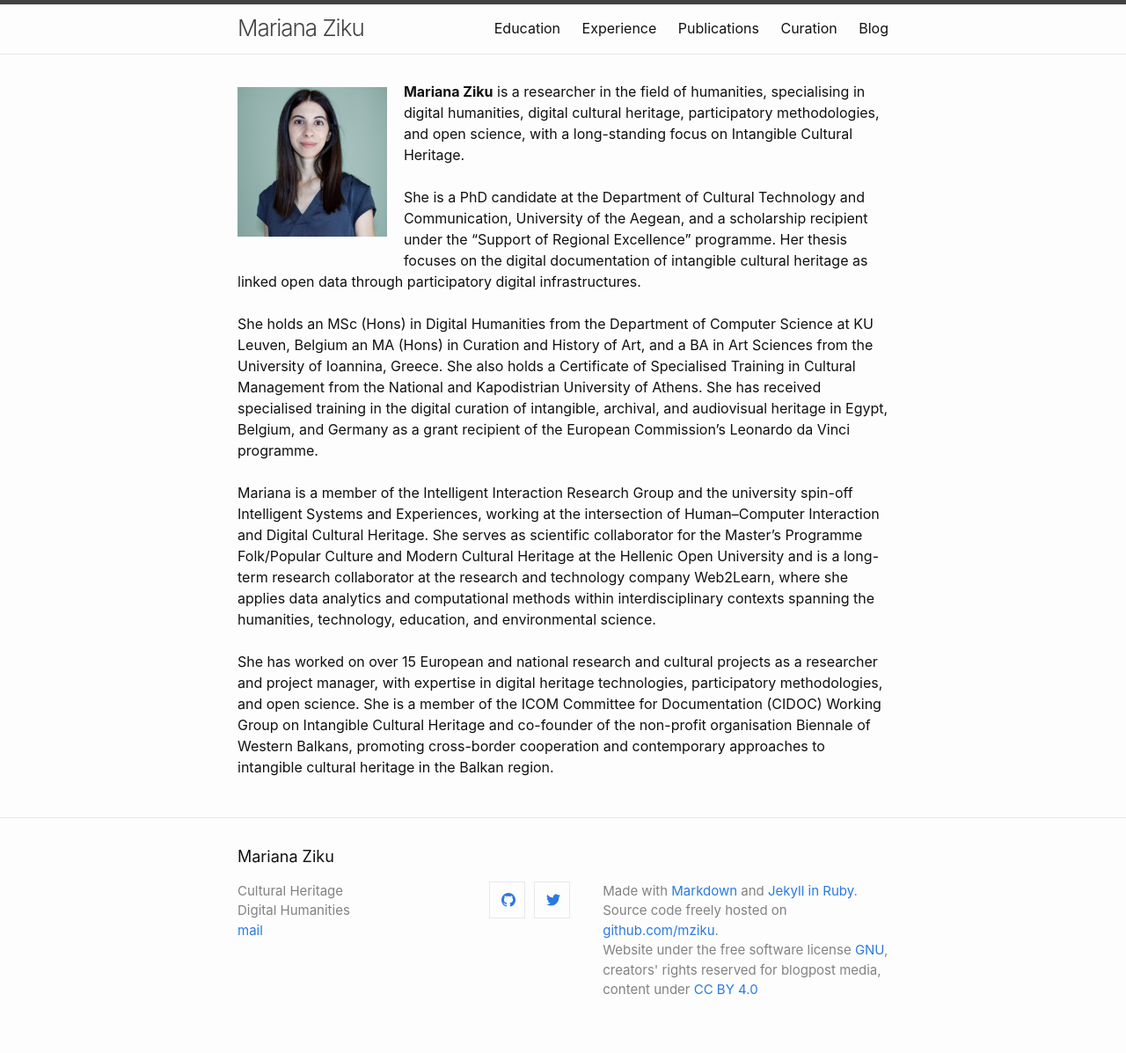
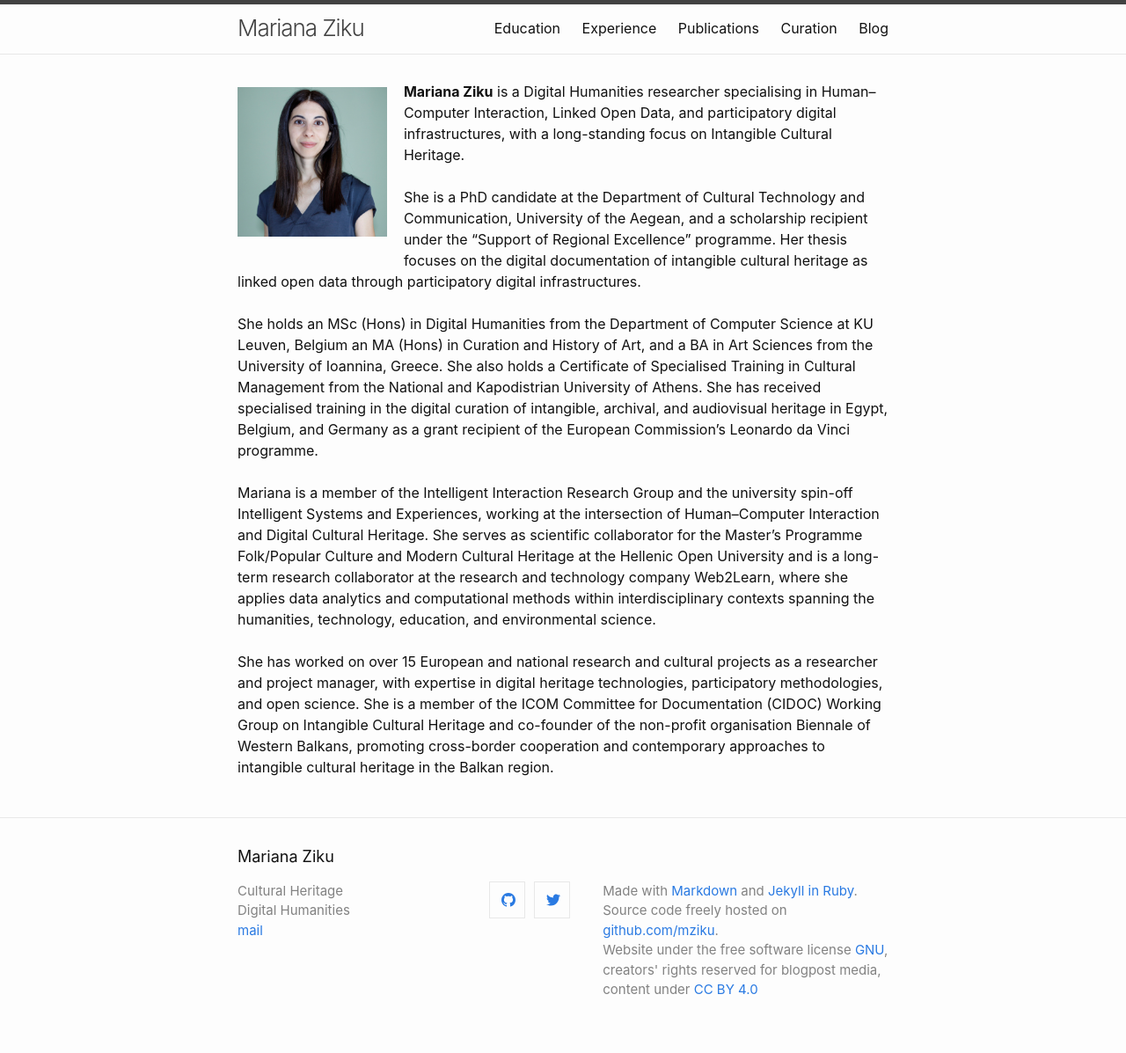
Before and after one commit to mziku/mziku.github.io, a Jekyll site: the page built from index.md, in a window 1280 px wide. Shown: the whole page at 88% size. Built offline with Jekyll 4.4.1, drawn with Linux system fonts in a browser that asks for light colours; our own code applies the rules of GitHub Pages for plain Markdown files.

Commit message:
Update index.md

```diff
--- a/index.md
+++ b/index.md
@@ -1,5 +1,5 @@
 <p style="float: left;"><img src="https://mziku.github.io/images/mziku_photo.jpg" style="float:left; margin-top:2mm; margin-right:5mm; margin-left:5;" alt="mariana-ziku-profile-picture" width="170" height="auto"></p>
-**Mariana Ziku** is a researcher in the field of humanities, specialising in digital humanities, digital cultural heritage, participatory methodologies, and open science, with a long-standing focus on Intangible Cultural Heritage.
+**Mariana Ziku** is a Digital Humanities researcher specialising in Human–Computer Interaction, Linked Open Data, and participatory digital infrastructures, with a long-standing focus on Intangible Cultural Heritage.
 <br>
 <br>
 She is a PhD candidate at the Department of Cultural Technology and Communication, University of the Aegean, and a scholarship recipient under the “Support of Regional Excellence” programme. Her thesis focuses on the digital documentation of intangible cultural heritage as linked open data through participatory digital infrastructures.
```
